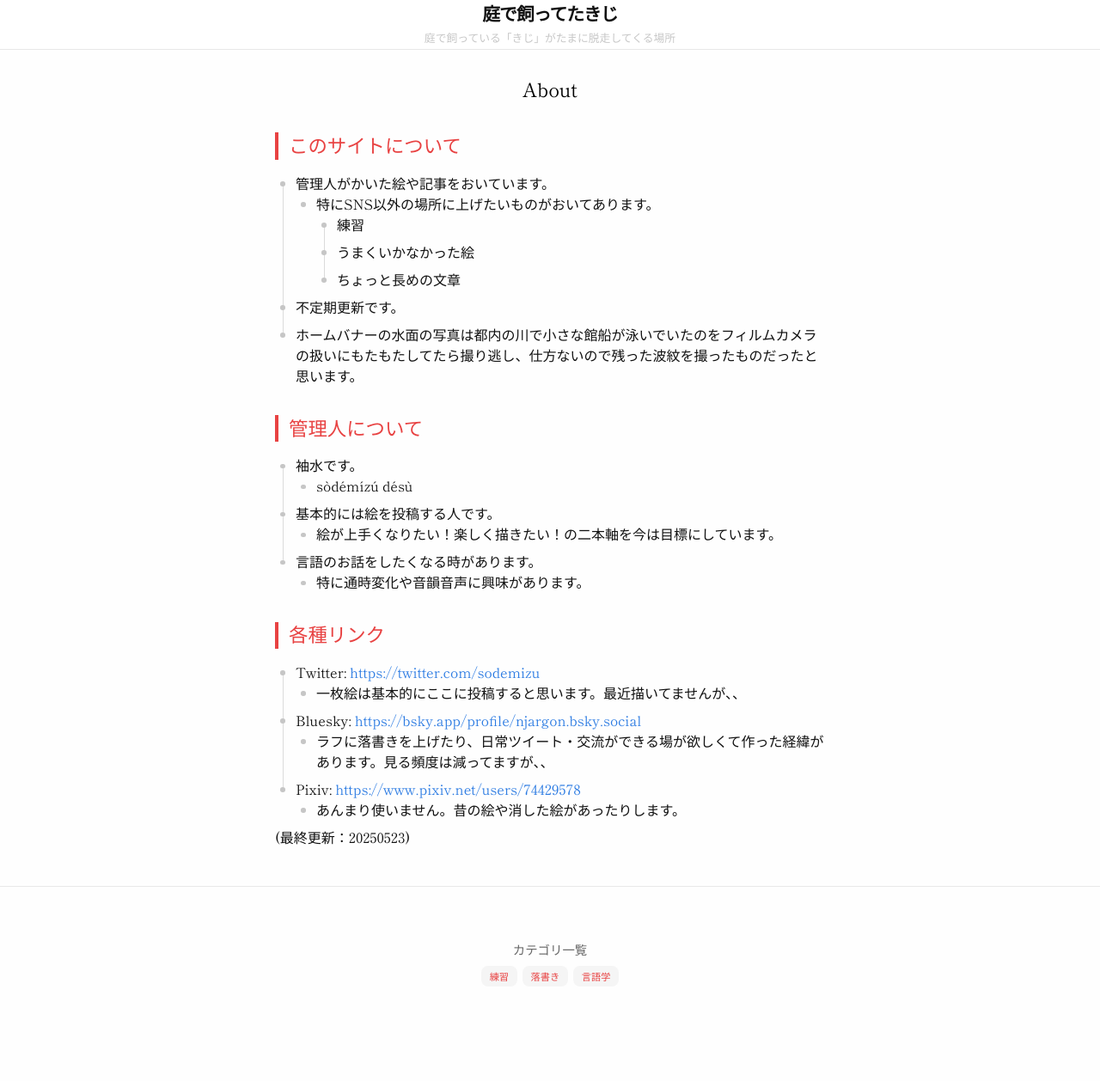
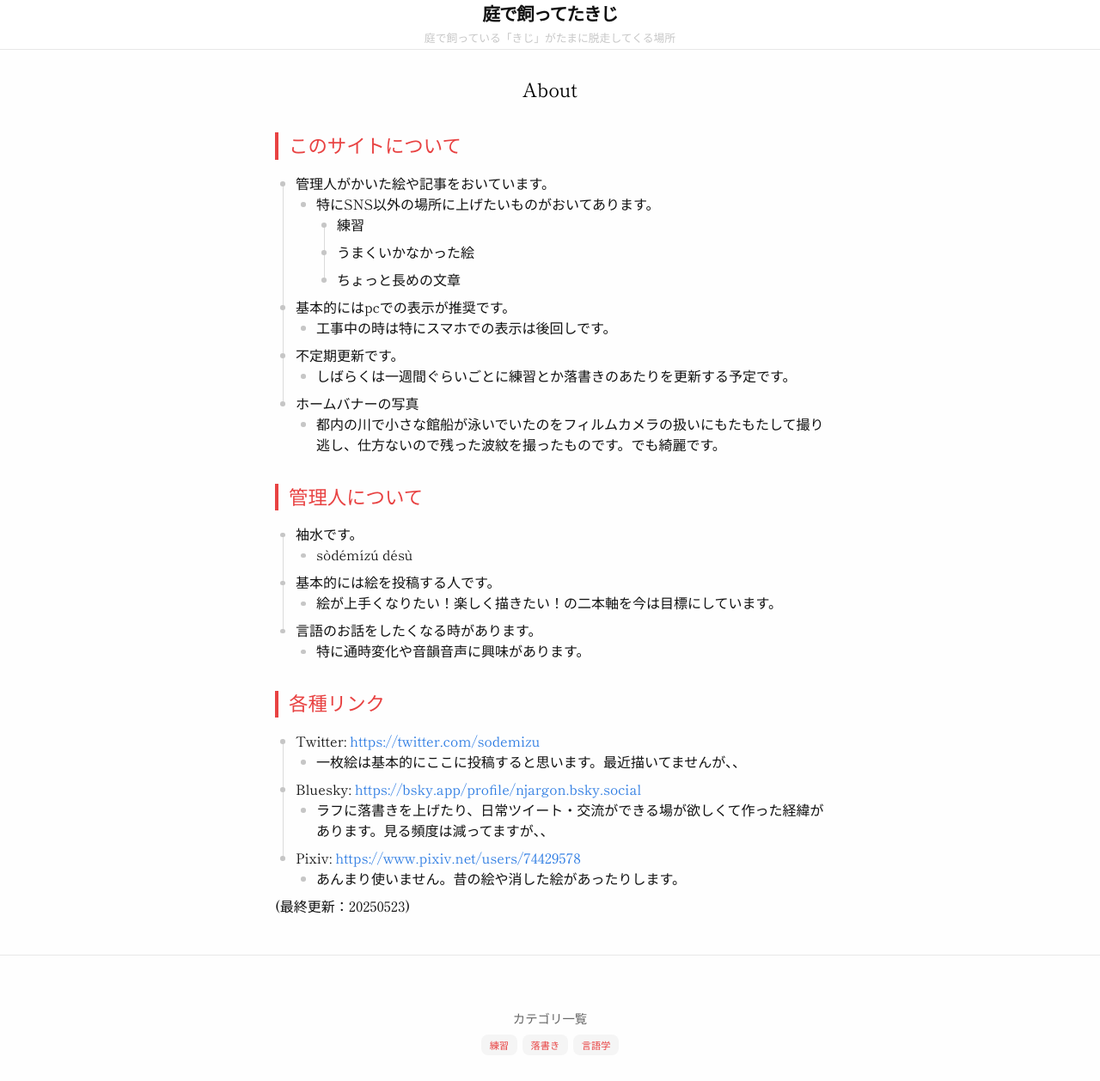
Before and after one commit to njargon/njargon.github.io, a Jekyll site: the page built from about.md, in a window 1280 px wide. Shown: the whole page at 86% size. Built offline with Jekyll 4.4.1, drawn with Linux system fonts in a browser that asks for light colours; before the commit the page ends 1178 px from its top, so only the background shows below that.

Commit message:
vault backup: 2025-05-24 23:37:59

```diff
--- a/about.md
+++ b/about.md
@@ -13,8 +13,12 @@ permalink: /about/
 		- 練習
 		- うまくいかなかった絵
 		- ちょっと長めの文章
+- 基本的にはpcでの表示が推奨です。
+	- 工事中の時は特にスマホでの表示は後回しです。
 - 不定期更新です。
-- ホームバナーの水面の写真は都内の川で小さな館船が泳いでいたのをフィルムカメラの扱いにもたもたしてたら撮り逃し、仕方ないので残った波紋を撮ったものだったと思います。
+	- しばらくは一週間ぐらいごとに練習とか落書きのあたりを更新する予定です。
+- ホームバナーの写真
+	- 都内の川で小さな館船が泳いでいたのをフィルムカメラの扱いにもたもたして撮り逃し、仕方ないので残った波紋を撮ったものです。でも綺麗です。
 
 ## 管理人について
 
```
